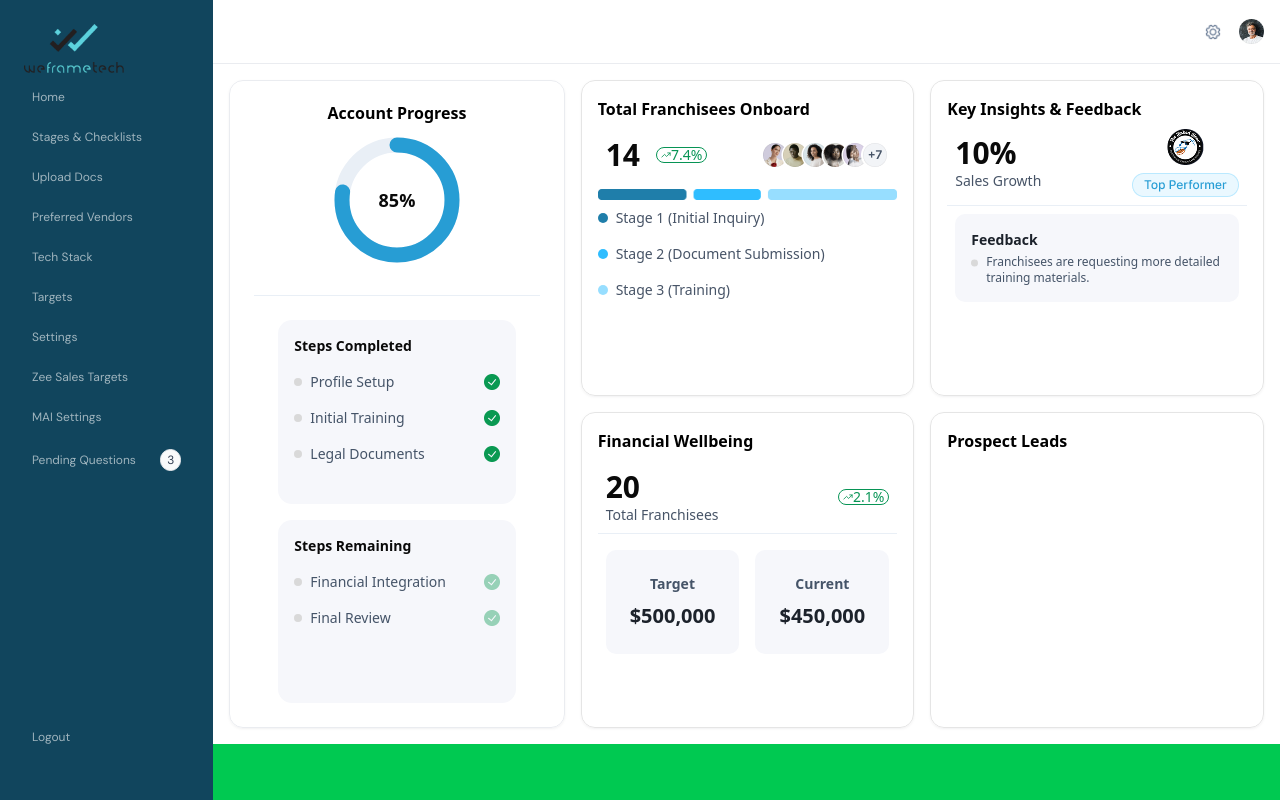
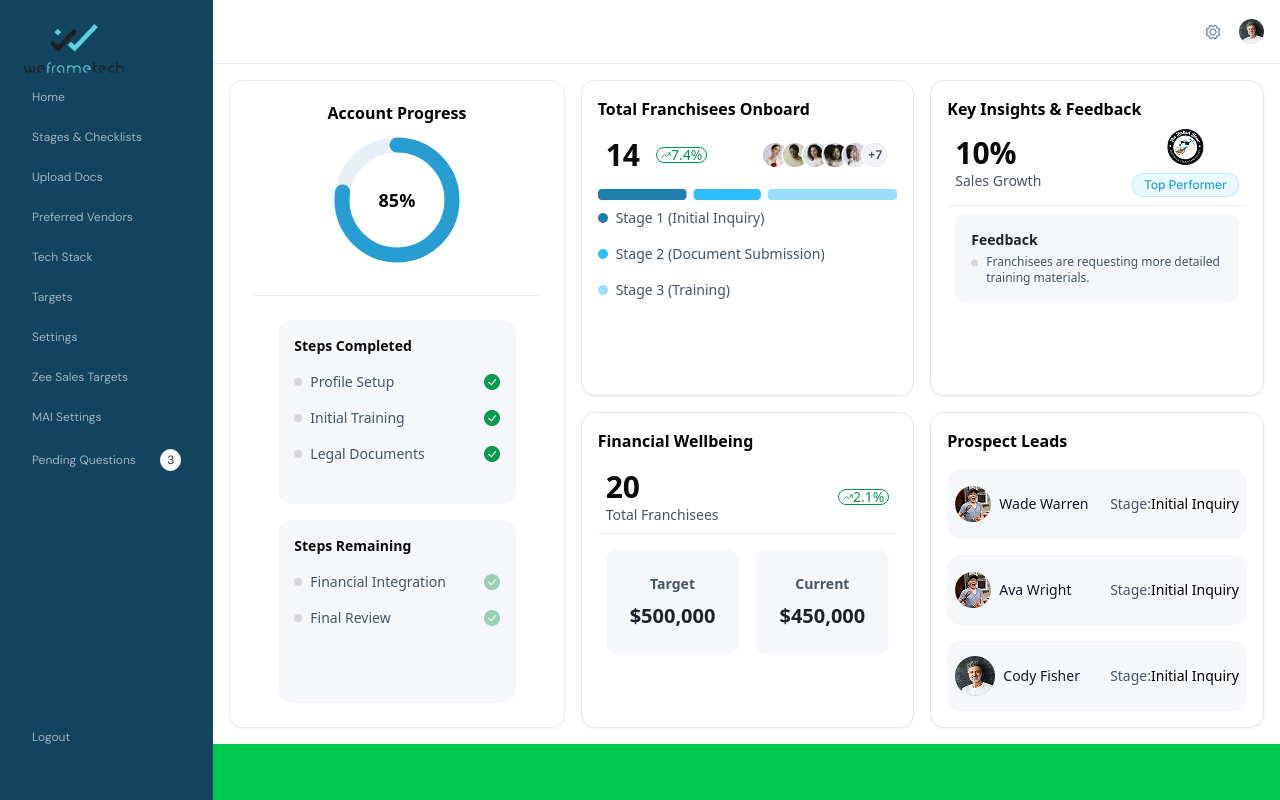
Before and after one commit to janakshukla/dashboard-assignment, a Next.js app: page / in a window 1280 px wide. Built offline with nearby package versions, Linux system fonts and the light colour scheme.

Commit message:
Enhance FeedBack component with additional prospect leads visualization and improved layout; add new avatar images for leads

```diff
--- a/components/Subcomponents/FeedBack.tsx
+++ b/components/Subcomponents/FeedBack.tsx
@@ -1,5 +1,4 @@
 import Dot from "../ui/Dot";
-
 
 const FeedBack = () => {
   return (
@@ -20,28 +19,61 @@ const FeedBack = () => {
           </div>
         </div>
         <div className="flex p-2 gap-4">
-
           <div className="w-full bg-[#F6F7FB] p-4 h-full  rounded-lg ">
             <h1 className="font-inter font-semibold text-sm text-[#1C222B] ">
               Feedback
             </h1>
             <p className="font-inter flex gap-2  font-medium text-xs text-[#455468] mt-2  ">
               <Dot color="#D9D9D9" />
-           <span className="-mt-1" > Franchisees are requesting more detailed training materials.</span>
+              <span className="-mt-1">
+                {" "}
+                Franchisees are requesting more detailed training materials.
+              </span>
             </p>
           </div>
         </div>
       </div>
-      <div className="flex-1 border shadow-sm flex flex-col  shadow-[#1018280D] p-4 rounded-xl">
-        <h1 className="text-black font-inter font-semibold ">
-        Prospect Leads
+      <div className="flex-1 border shadow-sm flex flex-col  shadow-[#1018280D] p-4 rounded-xl ">
+        <h1 className="text-black font-inter font-semibold ">Prospect Leads</h1>
+        <div className="h-1/4 w-full flex items-center-safe justify-between p-2 mt-4 rounded-xl bg-[#F6F7FB] ">
+          <div className="flex gap-2 items-center-safe">
+            <img src="\Images\Avatar (1).png" alt="avatar" />
+            <h1 className="text-sm font-medium font-inter text-[#101828]">
+              Wade Warren
             </h1>
-        <div className="h-1/4" >
-
+          </div>
+          <p className="font-inter text-sm text-[#475467] " >
+            Stage:
+            <span className="text-black" >Initial Inquiry</span>
+          </p>
+        </div>
+        <div className="h-1/4 w-full flex items-center-safe justify-between p-2 mt-4 rounded-xl bg-[#F6F7FB] ">
+          <div className="flex gap-2 items-center-safe">
+            <img src="\Images\Avatar (1).png" alt="avatar" />
+            <h1 className="text-sm font-medium font-inter text-[#101828]">
+            Ava Wright
+            </h1>
+          </div>
+          <p className="font-inter text-sm text-[#475467] " >
+            Stage:
+            <span className="text-black" >Initial Inquiry</span>
+          </p>
+        </div>
+        <div className="h-1/4 w-full flex items-center-safe justify-between p-2 mt-4 rounded-xl bg-[#F6F7FB] ">
+          <div className="flex gap-2 items-center-safe">
+            <img src="\Images\Avatar.png" alt="avatar" />
+            <h1 className="text-sm font-medium font-inter text-[#101828]">
+            Cody Fisher
+            </h1>
+          </div>
+          <p className="font-inter text-sm text-[#475467] " >
+            Stage:
+            <span className="text-black" >Initial Inquiry</span>
+          </p>
         </div>
       </div>
     </div>
   );
-}
+};
 
-export default FeedBack
+export default FeedBack;
```
Also changed, not shown: public/Images/Avatar (1).png (added). Lines whose indentation alone changed are shown as unchanged.
